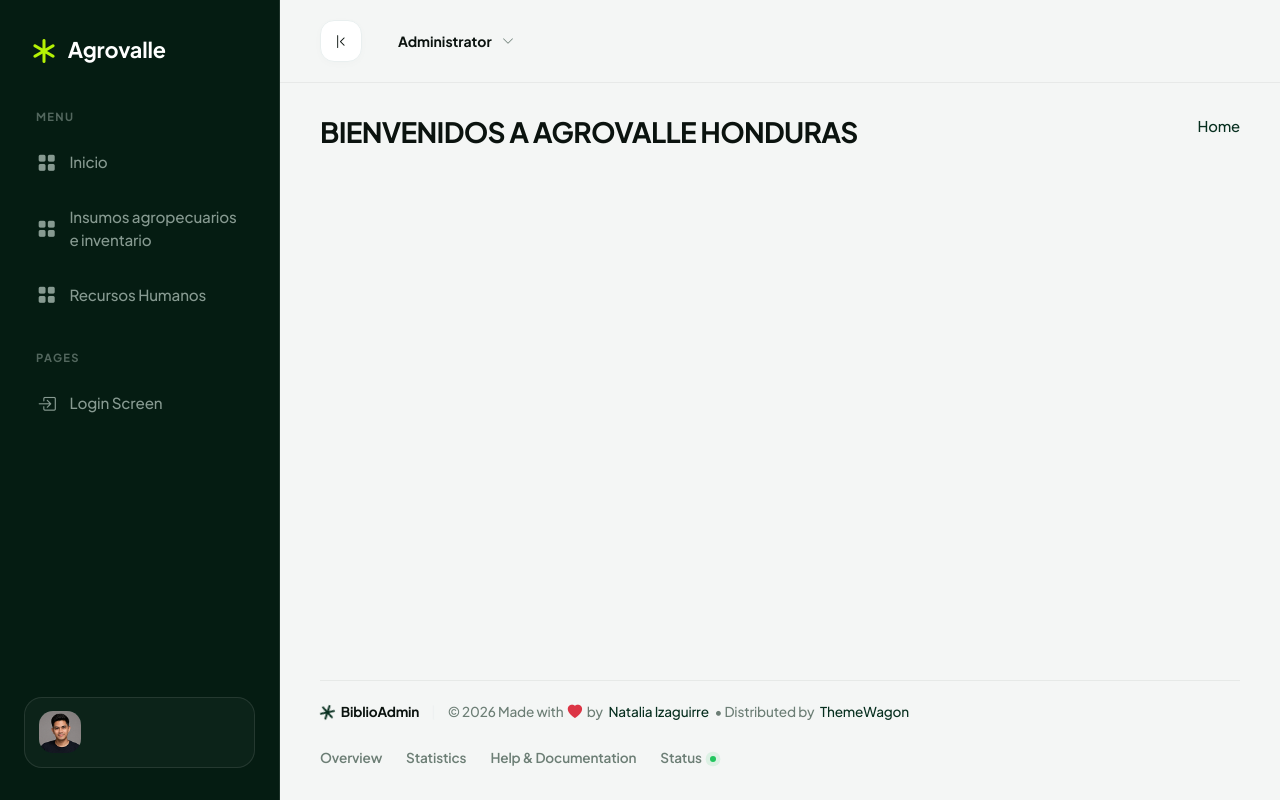
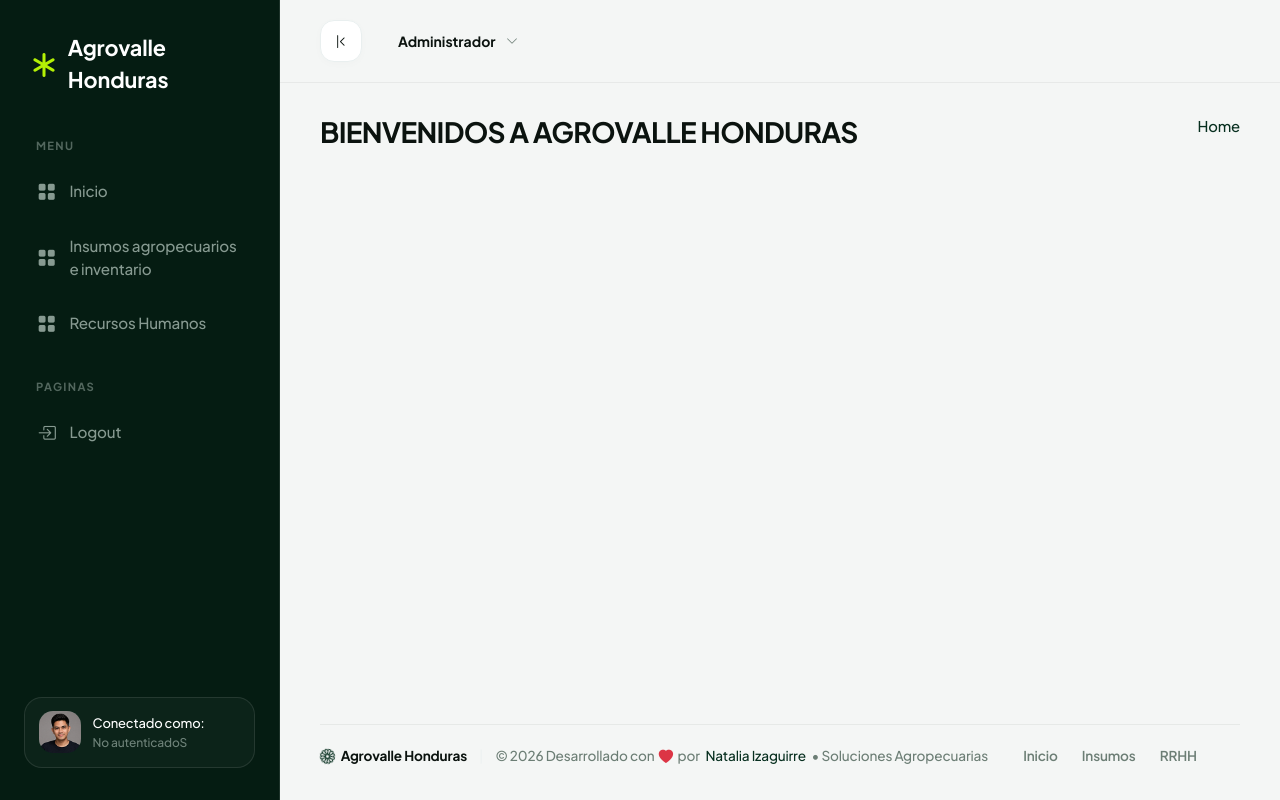
Before and after one commit to nattizg/Examen2, a Laravel app: page / in a window 1280 px wide. Run offline with Laravel 12, Linux system fonts and the light colour scheme.

Commit message:
logica del login terminado con sus respectivas vistas y rutas mapeadas correctamente

```diff
--- a/resources/views/layouts/app.blade.php
+++ b/resources/views/layouts/app.blade.php
@@ -29,7 +29,7 @@
     <!-- Brand Logo / Identity -->
     <a href="{{ route ('dashboard') }}" class="sidebar-brand">
       <i class="bi bi-asterisk"></i>
-      <span>Agrovalle</span>
+      <span>Agrovalle Honduras</span>
     </a>
 
     <!-- Navigation Menu -->
@@ -39,20 +39,20 @@
         <div class="sidebar-menu-title">Menu</div>
         <ul class="sidebar-menu-list">
           <li class="sidebar-menu-item">
-            <a href="{{ route ('dashboar') }}" class="sidebar-menu-link" id="menu-overview" title="Overview"
+            <a href="{{ route ('dashboard') }}" class="sidebar-menu-link" id="menu-overview" title="Overview"
               class="sidebar-menu-link {{ request()->routeIs('dashboard') ? 'active' : '' }}">
               <i class="bi bi-grid-fill"></i>
               <span>Inicio</span>
             </a>
           </li>
           <li class="sidebar-menu-item">
-            <a href="{{ route ('insumos.index') }}" class="sidebar-menu-link" id="menu-overview" title="Overview">
+            <a href="{{ route ('insumos') }}" class="sidebar-menu-link" id="menu-overview" title="Overview">
               <i class="bi bi-grid-fill"></i>
               <span>Insumos agropecuarios e inventario</span>
             </a>
           </li>
           <li class="sidebar-menu-item">
-            <a href="{{ route ('proveedores.index') }}" class="sidebar-menu-link" id="menu-overview" title="Overview">
+            <a href="{{ route ('proveedores') }}" class="sidebar-menu-link" id="menu-overview" title="Overview">
               <i class="bi bi-grid-fill"></i>
               <span>Recursos Humanos</span>
             </a>
@@ -62,12 +62,12 @@
 
       <!-- Group: Pages -->
       <div class="sidebar-menu-section">
-        <div class="sidebar-menu-title">Pages</div>
+        <div class="sidebar-menu-title">Paginas</div>
         <ul class="sidebar-menu-list">
           <li class="sidebar-menu-item">
-            <a href="page-login.html" class="sidebar-menu-link" id="menu-loginpage" title="Login Page">
+            <a href="#" class="sidebar-menu-link" id="menu-logout" title="Login Page">
               <i class="bi bi-box-arrow-in-right"></i>
-              <span>Login Screen</span>
+              <span>Logout</span>
             </a>
         </ul>
       </div>
@@ -75,10 +75,14 @@
 
     <!-- Sidebar Profile Card (Dynamic Footer) -->
     <div class="sidebar-profile">
-      <img src="{{ asset ('spark/assets/images/avatar.png') }}" alt="Usuario" class="sidebar-profile-img"
+      <img src="{{ asset ('spark/assets/images/avatar.png') }}" alt="Usuario" class="sidebar-profile-img">
       <div class="sidebar-profile-info">
-        <div class="sidebar-profile-name"></div>
-        <div class="sidebar-profile-email"></div>
+        <div class="sidebar-profile-name">
+        </div>
+        <div class="small">Conectado como:</div>
+        <div class="sidebar-profile-email">
+            {{ Auth::check() ? Auth::user()->email : 'No autenticadoS' }}
+        </div>
       </div>
     </div>
   </div>
@@ -112,22 +116,23 @@
         <div class="dropdown ms-2">
           <button class="navbar-profile-btn dropdown-toggle" type="button" data-bs-toggle="dropdown"
             aria-expanded="false" id="profile-dropdown">
-            <span class="navbar-profile-name d-none d-md-inline">Administrator</span>
+            <span class="navbar-profile-name d-none d-md-inline">{{ Auth::check() ? Auth::user()->name : 'Administrador' }}</span>
             <i class="bi bi-chevron-down navbar-profile-caret"></i>
           </button>
           <ul class="dropdown-menu dropdown-menu-end dropdown-menu-profile" aria-labelledby="profile-dropdown">
             <li class="dropdown-header">Welcome !</li>
-            <li><a class="dropdown-item" href="#"><i class="bi bi-person"></i> My Account</a></li>
-            <li><a class="dropdown-item" href="#"><i class="bi bi-gear"></i> Settings</a></li>
-            <li><a class="dropdown-item" href="#"><i class="bi bi-lock"></i> Lock Screen</a></li>
-            <li>
               <hr class="dropdown-divider">
             </li>
-            <li><a class="dropdown-item text-danger" href="page-login.html"><i class="bi bi-box-arrow-right"></i>
-                Logout</a></li>
-          </ul>
-        </div>
-      </div>
+            <li>
+              <form id="logout-form" action="{{ route('logout') }}" method="POST" class="d-none">
+        @csrf
+      </form>
+      <a class="dropdown-item text-danger" href="#" onclick="event.preventDefault(); document.getElementById('logout-form').submit();">
+        <i class="bi bi-box-arrow-right"></i> Logout
+      </a>
+    </li>
+  </ul>
+</div>
     </header>
     <!-- END: Top Navbar Component -->
 
@@ -138,7 +143,7 @@
       </div>
       <nav aria-label="breadcrumb">
         <ol class="breadcrumb mb-0">
-          <li class="breadcrumb-item"><a href="{{ url ('/index') }}" class="text-decoration-none text-muted-green">Home</a></li>
+          <li class="breadcrumb-item"><a href="{{ url ('dashboard') }}" class="text-decoration-none text-muted-green">Home</a></li>
         </ol>
       </nav>
     </div>
@@ -148,19 +153,18 @@
     <footer class="footer-custom">
       <div class="footer-left">
         <span class="footer-logo">
-          <i class="bi bi-asterisk"></i> BiblioAdmin
+          <i class="bi bi-flower1"></i> Agrovalle Honduras
         </span>
         <span class="footer-separator">|</span>
-        <span class="footer-copy">&copy; 2026 Made with <i class="bi bi-heart-fill text-danger footer-heart"></i> by<a
-            href="https://sparkadminpro.gumroad.com/" target="_blank">Natalia Izaguirre </a>• Distributed by <a
-            href="https://www.themewagon.com/" target="_blank">ThemeWagon</a> </span>
+        <span class="footer-copy">&copy; 2026 Desarrollado con<i class="bi bi-heart-fill text-danger footer-heart"></i> por<a
+            href="#" target="_blank">Natalia Izaguirre </a>• Soluciones Agropecuarias<a
+
       </div>
       <div class="footer-right">
         <ul class="footer-links">
-          <li><a href="#" class="footer-link">Overview</a></li>
-          <li><a href="#" class="footer-link">Statistics</a></li>
-          <li><a href="#" class="footer-link">Help & Documentation</a></li>
-          <li><a href="#" class="footer-link">Status <span class="status-dot"></span></a></li>
+          <li><a href="{{ route('dashboard') }}" class="footer-link">Inicio</a></li>
+          <li><a href="{{ route('insumos') }}" class="footer-link">Insumos</a></li>
+          <li><a href="{{ route('proveedores') }}" class="footer-link">RRHH</a></li>
         </ul>
       </div>
     </footer>
--- a/routes/web.php
+++ b/routes/web.php
@@ -1,7 +1,32 @@
 <?php
-
+use App\Http\Controllers\AuthController;
 use Illuminate\Support\Facades\Route;
 
 Route::get('/', function () {
     return view('layouts.app');
 });
+
+Route::get('/dashboard', function () {
+    return view('layouts.app');
+})->middleware('auth')->name('dashboard');
+
+Route::get('insumos', function () {
+    return view('insumos.index');
+})->name('insumos');
+
+Route::get('proveedores', function () {
+    return view('proveedores.index');
+})->name('proveedores');
+
+
+// Si manejas el cierre de sesión mediante un controlador:
+Route::post('/logout', [AuthController::class, 'logout'])->name('logout');
+
+    // RUTAS PÚBLICAS (Solo invitados: guest)
+Route::middleware('guest')->group(function () {
+    Route::get('/login', [AuthController::class, 'showLogin'])->name('login');
+    Route::post('/login', [AuthController::class, 'login'])->name('login.post');
+
+    Route::get('/register', [AuthController::class, 'showRegister'])->name('register');
+    Route::post('/register', [AuthController::class, 'register'])->name('register.post');
+});
```
Also changed, not shown: app/Http/Controllers/AuthController.php (added, +80 -0 lines), database/seeders/DatabaseSeeder.php (+6 -3 lines), resources/views/auth/login.blade.php (added, +116 -0 lines), resources/views/auth/register.blade.php (added, +58 -0 lines), resources/views/insumos/index.blade.php (added), resources/views/proveedores/index.blade.php (added).
